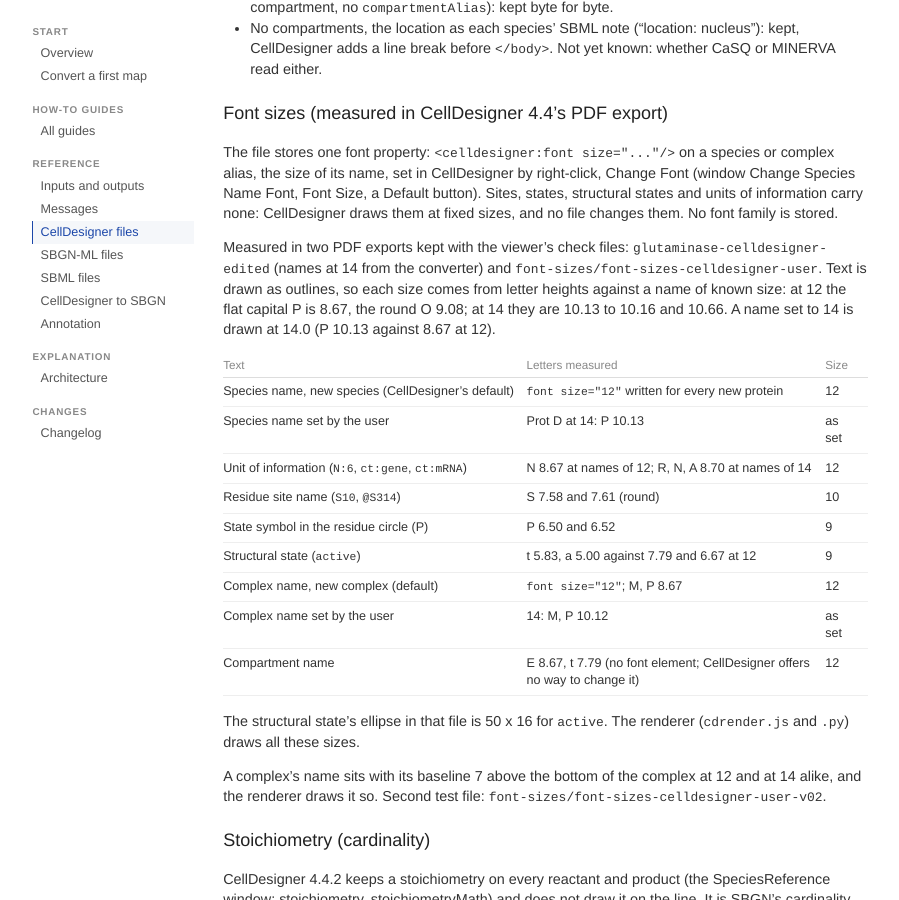
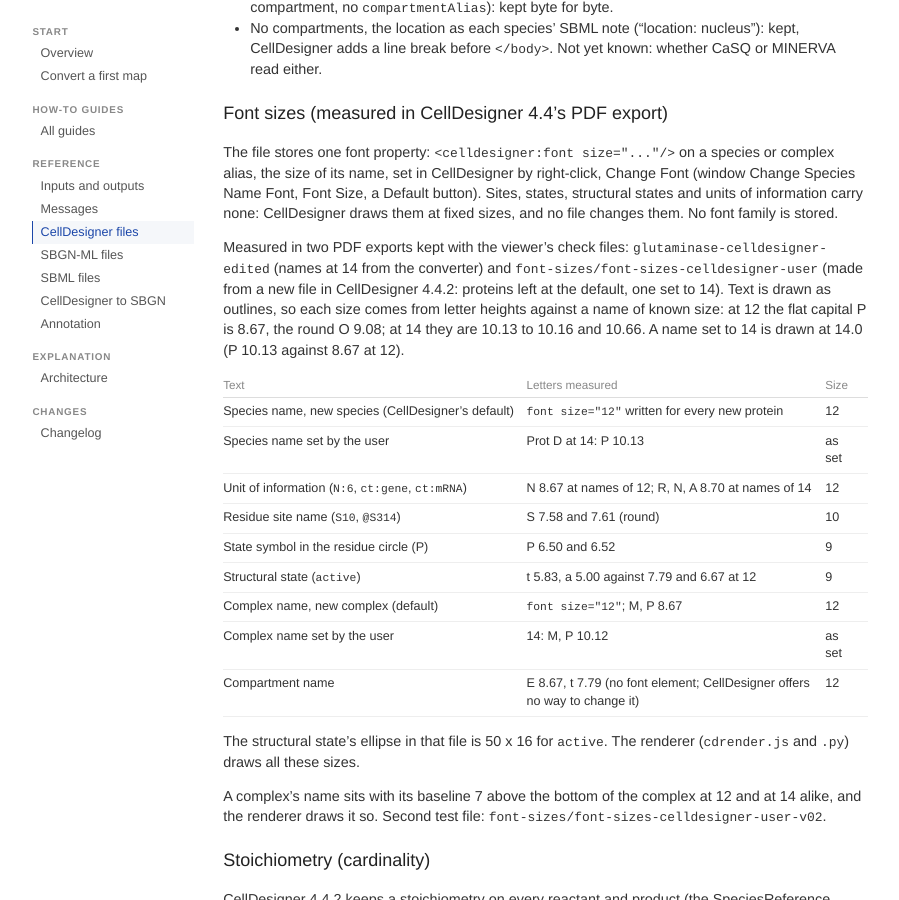
Before and after one commit to map-converter/map-converter.github.io, a Jekyll site: the page built from pages/converter-docs/celldesigner.md, in a window 1280 px wide and 900 px high, scrolled down 14634 px. Shown: the whole window, without its empty margins (190-1089 px from the left). Built offline with Jekyll 4.4.1, drawn with Linux system fonts in a browser that asks for light colours.

Commit message:
Docs, CellDesigner font sizes: the test file described as made in CellDesigner 4.4.2

```diff
--- a/pages/converter-docs/celldesigner.md
+++ b/pages/converter-docs/celldesigner.md
@@ -740,7 +740,8 @@ Sites, states, structural states and units of information carry none: CellDesign
 file changes them. No font family is stored.
 
 Measured in two PDF exports kept with the viewer's check files: `glutaminase-celldesigner-edited`
-(names at 14 from the converter) and `font-sizes/font-sizes-celldesigner-user`. Text is drawn as outlines, so each size comes from
+(names at 14 from the converter) and `font-sizes/font-sizes-celldesigner-user` (made from a new file in CellDesigner
+4.4.2: proteins left at the default, one set to 14). Text is drawn as outlines, so each size comes from
 letter heights against a name of known size: at 12 the flat capital P is 8.67, the round O 9.08; at 14 they are
 10.13 to 10.16 and 10.66. A name set to 14 is drawn at 14.0 (P 10.13 against 8.67 at 12).
 
```
